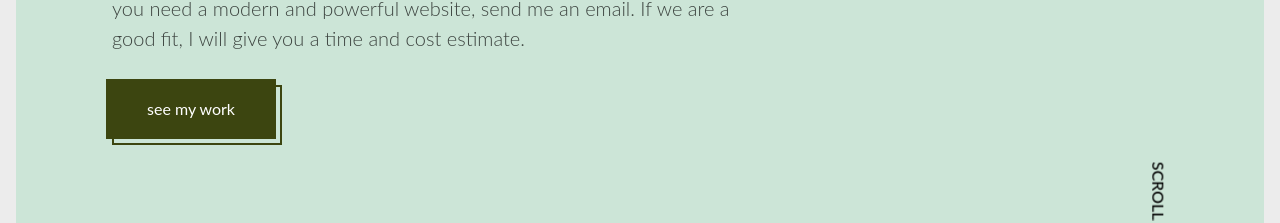
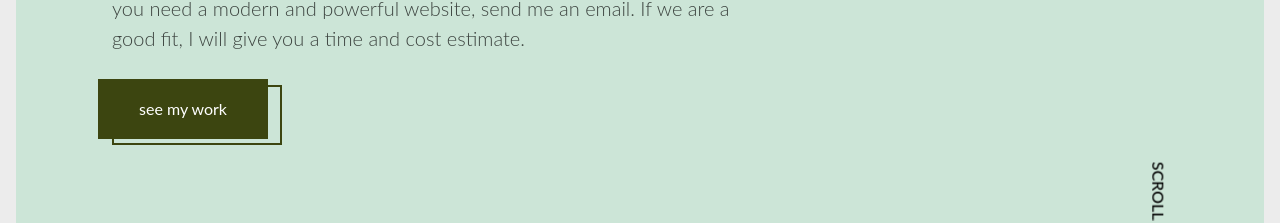
Before and after one commit to serin-gorkem/Portfolio, a React (Vite) app: page / in a window 1280 px wide. Shown: the part 514-737 px from the top of the page. Built offline with nearby package versions, Linux system fonts and the light colour scheme.

Commit message:
style: Home page see my work CTA button <a> element padding increased for accessiblity reasons.

```diff
--- a/src/sections/Home.jsx
+++ b/src/sections/Home.jsx
@@ -62,8 +62,8 @@ function Home() {
           </h2>
           <div className="relative animate-fade-in  h-[3.5rem] w-[9.625rem] border-2 border-secondary sm:h-[3.75rem] sm:w-[10.625rem]">
             {/* CTA Button with the animation logic of moving it on the x and y with transition */}
-            <Link smooth to="#work" className="">
-              <button className="h-[3.5rem] w-[9.625rem] -translate-x-2 -translate-y-2 bg-secondary font-lato text-xs text-white transition-all duration-500 hover:translate-x-0 hover:translate-y-0 sm:h-[3.75rem] sm:w-[10.625rem] sm:text-base">
+            <Link smooth to="#work" className="p-4">
+              <button className="h-[3.5rem] w-[9.625rem] -translate-x-8 -translate-y-2 bg-secondary font-lato text-xs text-white transition-all duration-500 hover:-translate-x-4 hover:translate-y-0 sm:h-[3.75rem] sm:w-[10.625rem] sm:text-base">
                 see my work
               </button>
             </Link>
```
